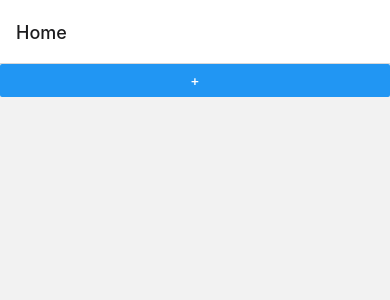
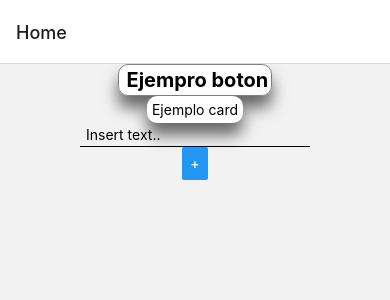
Before and after one commit to MairaJulian/app-estacionamiento, a React Native app: screen /Home in a window 390 px wide. Shown: the top 300 px of the page. Built offline with nearby package versions, Linux system fonts and the light colour scheme.

Commit message:
components (MyButton, MyInput, Card)

```diff
--- /dev/null
+++ b/src/components/Card.jsx
@@ -0,0 +1,61 @@
+import { StyleSheet, View } from 'react-native'
+import React from 'react'
+
+const Card = ({ sombra_low_or_high = 'medium', children, style }) => {
+
+    const sombra1 = {
+        shadowColor: "#000",
+        shadowOffset: {
+            width: 0,
+            height: 2,
+        },
+        shadowOpacity: 0.25,
+        shadowRadius: 3.84,
+        elevation: 5,
+    }
+    const sombra2 = {
+        shadowColor: "#000",
+        shadowOffset: {
+            width: 0,
+            height: 7,
+        },
+        shadowOpacity: 0.43,
+        shadowRadius: 9.51,
+        elevation: 15,
+    }
+    const sombra3 = {
+        shadowColor: "#000",
+        shadowOffset: {
+            width: 0,
+            height: 12,
+        },
+        shadowOpacity: 0.58,
+        shadowRadius: 16.00,
+        elevation: 24,
+    }
+
+    var sombra = {}
+    if (sombra_low_or_high == 'low') {
+        sombra = sombra1
+    } else if (sombra_low_or_high == 'high') {
+        sombra = sombra3
+    } else {
+        sombra = sombra2
+    }
+
+    return (
+        <View style={{ ...sombra, ...styles.card, ...style }}>
+            {children}
+        </View>
+    )
+}
+
+export default Card
+
+const styles = StyleSheet.create({
+    card: {
+        backgroundColor: 'white',
+        padding: 5,
+        borderRadius: 10,
+    }
+})
--- /dev/null
+++ b/src/components/MyButton.jsx
@@ -0,0 +1,29 @@
+import { StyleSheet, Text, TouchableOpacity } from 'react-native'
+import React from 'react'
+import Card from './Card'
+
+const MyButton = ({ title, sizeText = 20, style, isBold = false, sombra_low_or_high = 'medium', onPress }) => {
+    return (
+        <Card sombra_low_or_high={sombra_low_or_high} style={{ padding: 0 }}>
+            <TouchableOpacity style={{ ...styles.button, ...style }} onPress={onPress}>
+                <Text style={{ ...styles.text, fontSize: sizeText, fontWeight: isBold ? 'bold' : 'normal' }} > {title}</Text>
+            </TouchableOpacity >
+        </Card>
+    )
+}
+
+export default MyButton
+
+const styles = StyleSheet.create({
+    button: {
+        borderRadius: 10,
+        backgroundColor: 'white',
+        padding: 3,
+        borderWidth: 1,
+        borderColor: 'grey'
+    },
+    text: {
+        alignSelf: 'center',
+        justifyContent: 'center'
+    }
+})
--- /dev/null
+++ b/src/components/MyInput.jsx
@@ -0,0 +1,18 @@
+import { StyleSheet, Text, TextInput, View } from 'react-native'
+import React from 'react'
+
+const MyInput = ({ value, setValue, style }) => {
+    return (
+        <TextInput value={value} onChangeText={setValue} style={{ ...styles.input, ...style }} placeholder='Insert text..' />
+    )
+}
+
+export default MyInput
+
+const styles = StyleSheet.create({
+    input: {
+        borderBottomWidth: 1,
+        padding: 3,
+        paddingHorizontal: 6
+    }
+})
--- a/src/screens/home/Home.jsx
+++ b/src/screens/home/Home.jsx
@@ -1,7 +1,10 @@
-import { StyleSheet, View, Button, FlatList } from 'react-native'
-import React from 'react'
+import { StyleSheet, View, Button, FlatList, Text } from 'react-native'
+import React, { useState } from 'react'
+import MyButton from '../../components/MyButton'
+import Card from '../../components/Card'
+import MyInput from '../../components/MyInput'
 
-const Home = ({navigation}) => {
+const Home = ({ navigation }) => {
 
     const navegacionAddplace = () => {
         navigation.navigate("AddPlace")
@@ -11,11 +14,27 @@ const Home = ({navigation}) => {
         navigation.navigate("Detail")
     }
 
+    const [value, setValue] = useState("")
     return (
-        <View>
+        <View style={styles.container}>
+            {/* EJEMPLO COMPONENTES INICIO */}
+            <MyButton
+                title={"Ejempro boton"}
+                sombra_low_or_high='high'
+                isBold={true}
+                onPress={() => { console.log('presionar boton') }}
+            />
+
+            <Card sombra_low_or_high='high'>
+                <Text>Ejemplo card</Text>
+            </Card>
+
+            <MyInput value={value} setValue={setValue} />
+            {/* EJEMPLO COMPONENTES FINAL */}
+
             <Button
-            title="+"
-            onPress={navegacionAddplace}
+                title="+"
+                onPress={navegacionAddplace}
             />
             {/* <FlatList
                 data={}
@@ -28,4 +47,9 @@ const Home = ({navigation}) => {
 
 export default Home
 
-const styles = StyleSheet.create({})
+const styles = StyleSheet.create({
+    container: {
+        flex: 1,
+        alignItems: 'center'
+    },
+})
```
Also changed, not shown: 2 other files (tests, documents, lock files or other folders).
